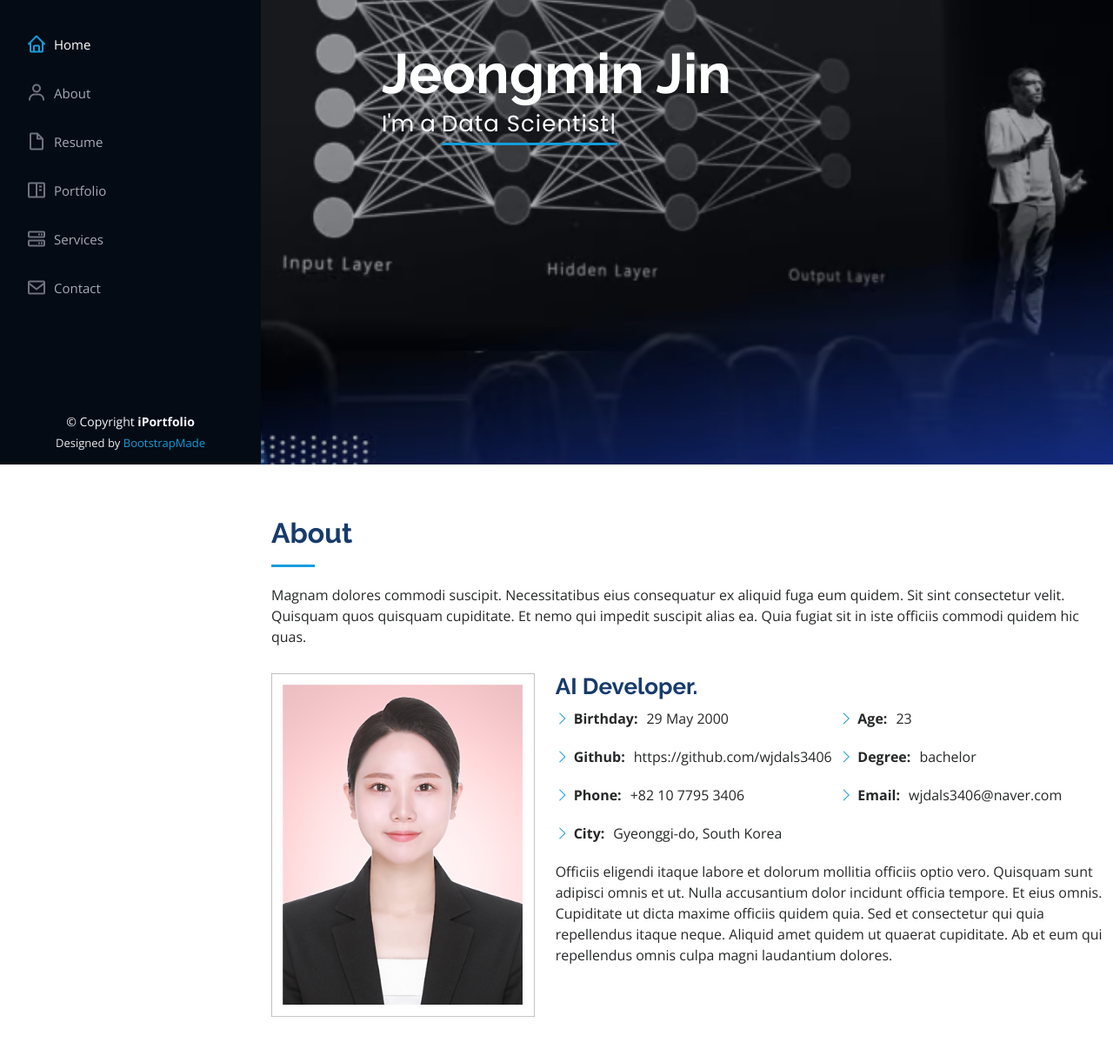
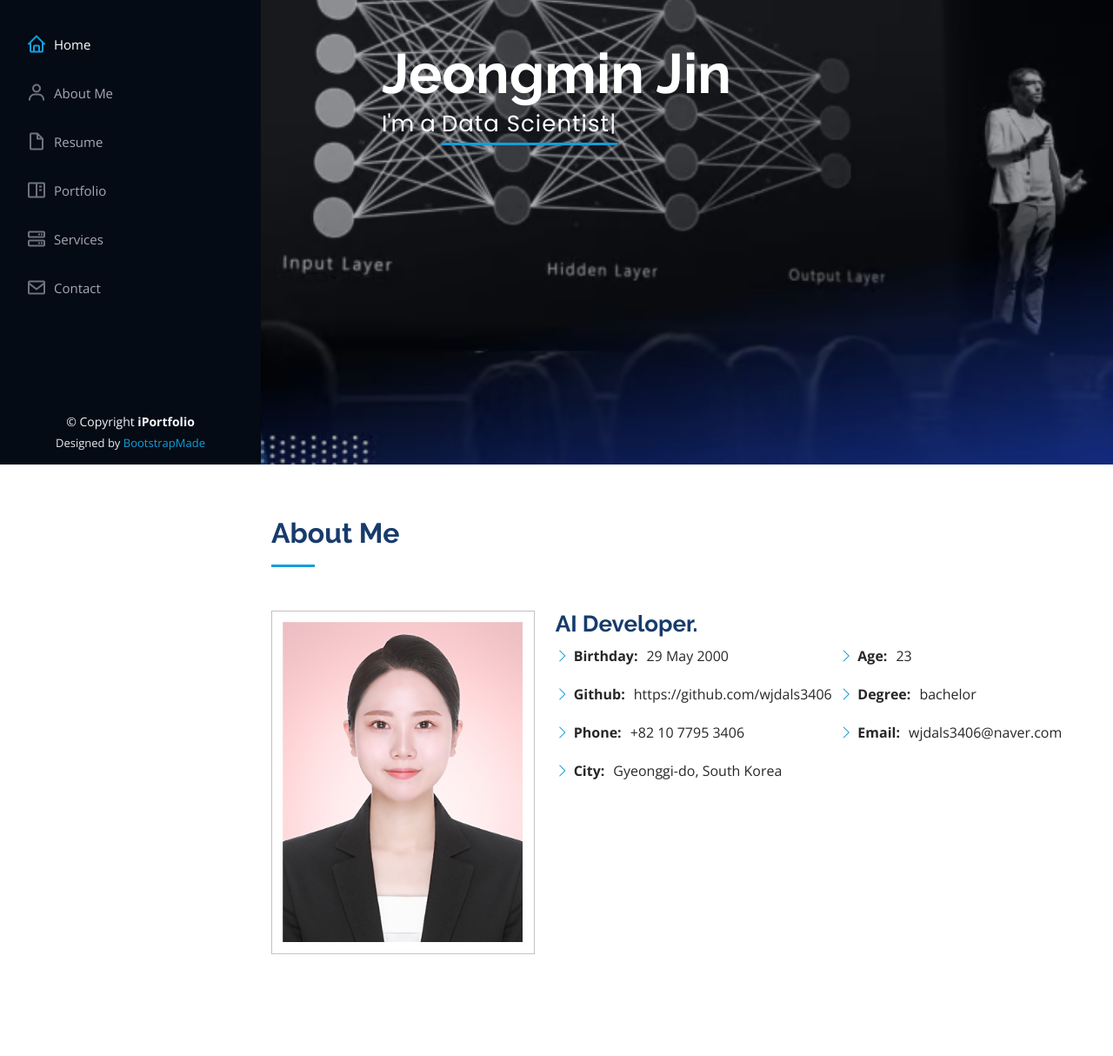
Before and after one commit to wjdals3406/WebProgramming, a plain HTML site: page index.html in a window 1280 px wide. Shown: the part 266-1480 px from the top of the page at 87% size. Drawn offline with nearby package versions, Linux system fonts and the light colour scheme.

Commit message:
Portfolio Website

```diff
--- a/index.html
+++ b/index.html
@@ -1,3 +1,4 @@
+<!-- https://bootstrapmade.com/iportfolio-bootstrap-portfolio-websites-template/ -->
 <!DOCTYPE html>
 <html lang="en">
 
@@ -5,7 +6,7 @@
   <meta charset="utf-8">
   <meta content="width=device-width, initial-scale=1.0" name="viewport">
 
-  <title>iPortfolio Bootstrap Template - Index</title>
+  <title>Jeongmin's Portfolio</title>
   <meta content="" name="description">
   <meta content="" name="keywords">
 
@@ -58,7 +59,7 @@
       <nav id="navbar" class="nav-menu navbar">
         <ul>
           <li><a href="#hero" class="nav-link scrollto active"><i class="bx bx-home"></i> <span>Home</span></a></li>
-          <li><a href="#about" class="nav-link scrollto"><i class="bx bx-user"></i> <span>About</span></a></li>
+          <li><a href="#about" class="nav-link scrollto"><i class="bx bx-user"></i> <span>About Me</span></a></li>
           <li><a href="#resume" class="nav-link scrollto"><i class="bx bx-file-blank"></i> <span>Resume</span></a></li>
           <li><a href="#portfolio" class="nav-link scrollto"><i class="bx bx-book-content"></i> <span>Portfolio</span></a></li>
           <li><a href="#services" class="nav-link scrollto"><i class="bx bx-server"></i> <span>Services</span></a></li>
@@ -83,8 +84,7 @@
       <div class="container">
 
         <div class="section-title">
-          <h2>About</h2>
-          <p>Magnam dolores commodi suscipit. Necessitatibus eius consequatur ex aliquid fuga eum quidem. Sit sint consectetur velit. Quisquam quos quisquam cupiditate. Et nemo qui impedit suscipit alias ea. Quia fugiat sit in iste officiis commodi quidem hic quas.</p>
+          <h2>About Me</h2>
         </div>
 
         <div class="row">
@@ -111,10 +111,7 @@
                 </ul>
               </div>
             </div>
-            <p>
-              Officiis eligendi itaque labore et dolorum mollitia officiis optio vero. Quisquam sunt adipisci omnis et ut. Nulla accusantium dolor incidunt officia tempore. Et eius omnis.
-              Cupiditate ut dicta maxime officiis quidem quia. Sed et consectetur qui quia repellendus itaque neque. Aliquid amet quidem ut quaerat cupiditate. Ab et eum qui repellendus omnis culpa magni laudantium dolores.
-            </p>
+
           </div>
         </div>
 
```
